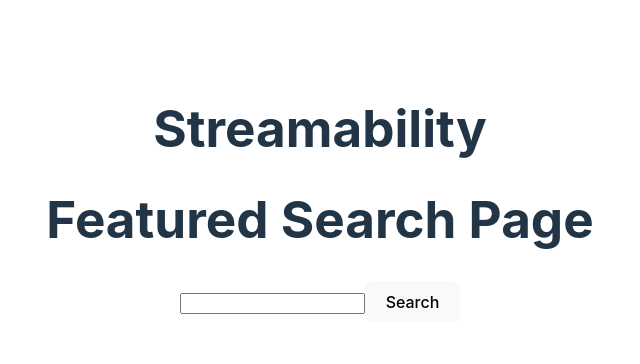
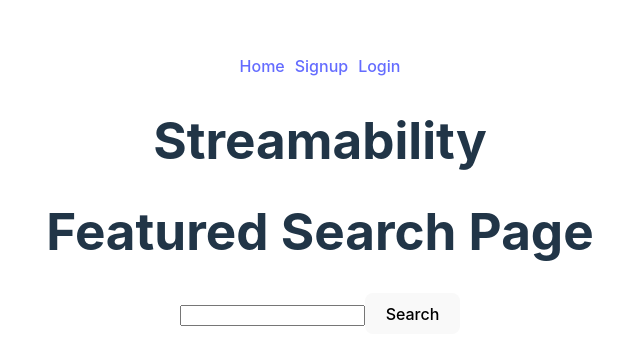
Before and after one commit to Thenlie/Streamability, a React (Vite) app: page / in a window 1280 px wide. Shown: the part 206-570 px from the top of the page, without its empty margins (320-960 px from the left). Built offline with nearby package versions, Linux system fonts and the light colour scheme; no server answers.

Commit message:
created basic navigation component, conditionally renders nav links if a user is logged in

```diff
--- a/src/AppWrapper.tsx
+++ b/src/AppWrapper.tsx
@@ -3,6 +3,7 @@ import { useState, useEffect } from 'react';
 import { SUPABASE } from './helpers/supabaseClient';
 import type { User, Session } from './types';
 import './App.css';
+import Navigation from './components/Navigation';
 
 /**
  * The main app function, wrapping all other screens and components
@@ -15,9 +16,9 @@ export default function AppWrapper(): JSX.Element {
 	const [user, setUser] = useState<User | null>(null);
 
 	/**
-     * @TODO Add error handling. Move this logic to util file?
-     * @TODO Figure out how have onAuthStateChange listen always
-     */
+	 * @TODO Add error handling. Move this logic to util file?
+	 * @TODO Figure out how have onAuthStateChange listen always
+	 */
 	useEffect(() => {
 		SUPABASE.auth.getSession().then(({ data: { session } }) => {
 			setSession(session as Session);
@@ -32,9 +33,10 @@ export default function AppWrapper(): JSX.Element {
 
 	return (
 		<div className="App">
+			<Navigation user={user} session={session} />
 			<h1>Streamability</h1>
 			<div>
-				<Outlet context={{session, user, setUser}} />
+				<Outlet context={{ session, user, setUser }} />
 			</div>
 		</div>
 	);
--- /dev/null
+++ b/src/components/Navigation.tsx
@@ -0,0 +1,37 @@
+import { SUPABASE } from '../helpers/supabaseClient';
+import { Link } from 'react-router-dom';
+import { User, Session } from '../types';
+
+interface NavProps { user: User | null, session: Session | null }
+
+/**
+ * This component will be rendered in AppWapper.tsx - on every page.
+ * Navigation elements are placeholder for the time being for development purposes.
+ * @returns {JSX.Element} | Navigation
+ */
+
+export default function Navigation(props: NavProps): JSX.Element {
+
+	console.log(props);
+	const logoutHandler = async () => {
+		// TODO: Error handling if any
+		await SUPABASE.auth.signOut();
+	};
+	return (
+	// TODO: Remove inline styling upon CSS framework integration
+		<>
+			<Link to="/" style={{ padding: '0 5px' }}>Home</Link>
+			{props.session && props.user ? (
+				<>
+					<Link to="/dashboard" style={{ padding: '0 5px' }}>Dashboard</Link>
+					<span onClick={logoutHandler} style={{ padding: '0 5px' }}>Logout</span>
+				</>
+			) : (
+				<>
+					<Link to="/auth/signup" style={{ padding: '0 5px' }}>Signup</Link>
+					<Link to="/auth/login" style={{ padding: '0 5px' }}>Login</Link>
+				</>
+			)}
+		</>
+	);
+}
```
